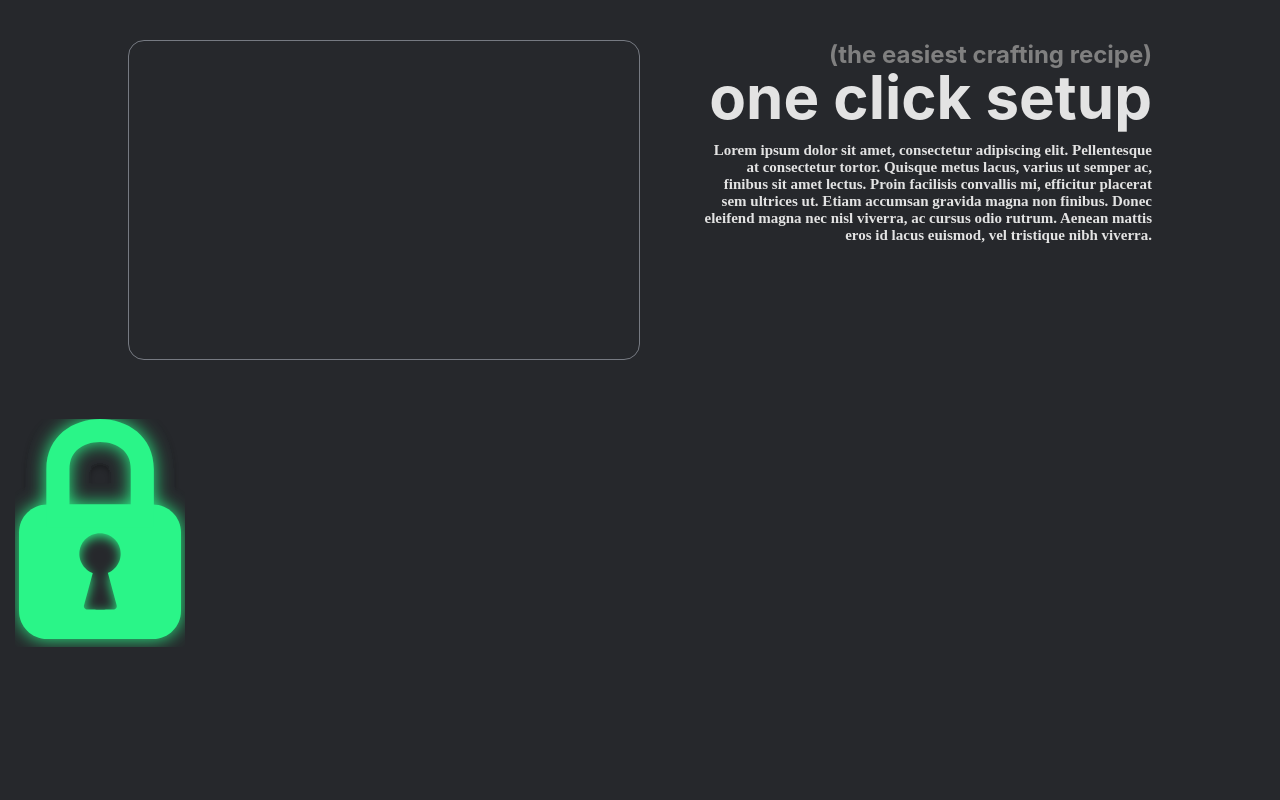
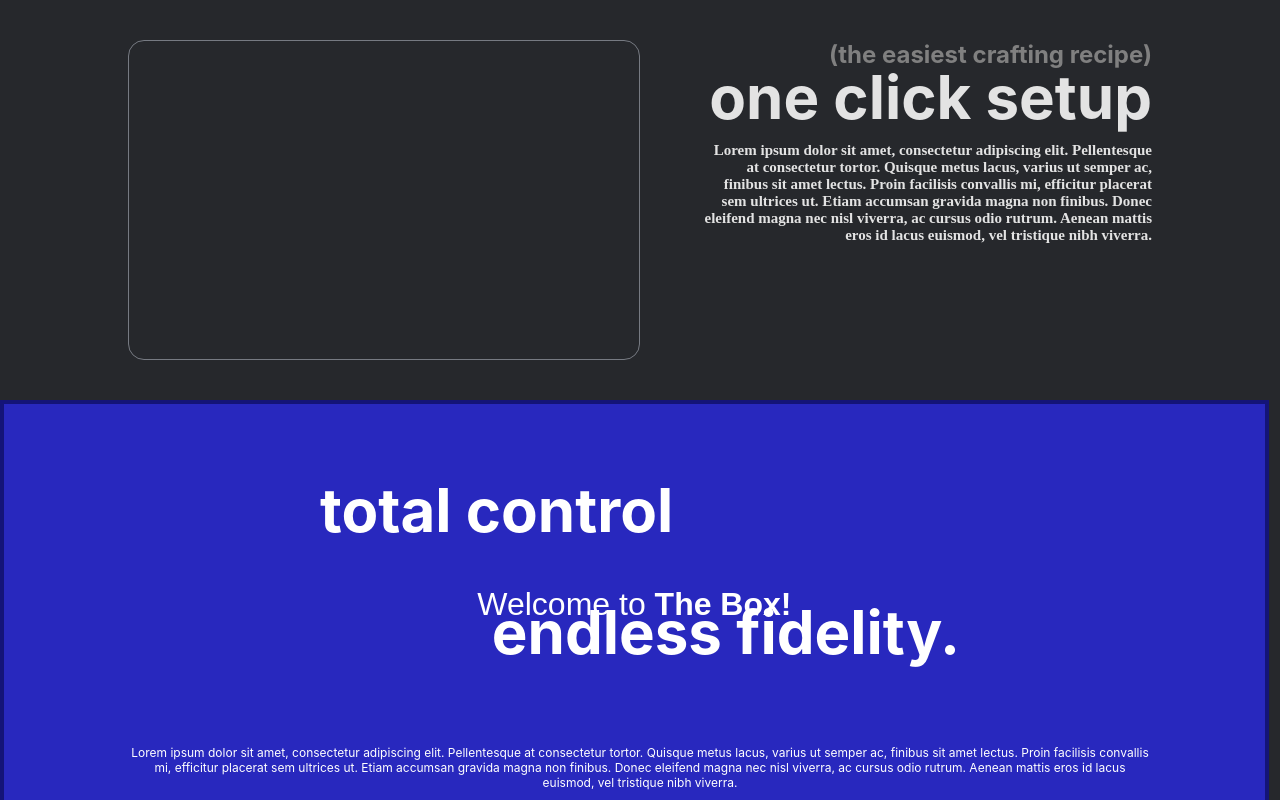
Before and after one commit to Lodestone-Team/frontend, a React (Create React App) app: page / in a window 1280 px wide. Shown: the part 2000-2800 px from the top of the page. Built offline with nearby package versions, Linux system fonts and the light colour scheme; a web font is replaced by a local one.

Commit message:
I added a noce background to the control section. it's not what you guys wanted but its a good demo kekekekkekekekke

```diff
--- a/src/App.tsx
+++ b/src/App.tsx
@@ -6,14 +6,17 @@ import FrontPage from "./FrontPage";
 import ControlPanel from "./ControlPanel";
 import AboutSection from "./AboutSection";
 import SecuritySection from "./SecuritySection";
+import ControlSection from "./ControlSection";
 import ToolsSection from "./ToolsSection";
 import FooterSection from "./FooterSection";
 
+import ControlAnimation from "./ControlAnimation";
+
 const App: React.FunctionComponent = () => {
 
-  const loremIpsum = "Lorem ipsum dolor sit amet, consectetur adipiscing elit. Pellentesque at consectetur tortor. Quisque metus lacus, varius ut semper ac, finibus sit amet lectus. Proin facilisis convallis mi, efficitur placerat sem ultrices ut. Etiam accumsan gravida magna non finibus. Donec eleifend magna nec nisl viverra, ac cursus odio rutrum. Aenean mattis eros id lacus euismod, vel tristique nibh viverra.";
-  const darkBackgroundAccent = '#36393f';
-  const darkBackground = '#26282C';
+  //const loremIpsum = "Lorem ipsum dolor sit amet, consectetur adipiscing elit. Pellentesque at consectetur tortor. Quisque metus lacus, varius ut semper ac, finibus sit amet lectus. Proin facilisis convallis mi, efficitur placerat sem ultrices ut. Etiam accumsan gravida magna non finibus. Donec eleifend magna nec nisl viverra, ac cursus odio rutrum. Aenean mattis eros id lacus euismod, vel tristique nibh viverra.";
+  //const darkBackgroundAccent = '#36393f';
+  //const darkBackground = '#26282C';
 
 
   return (
@@ -27,6 +30,7 @@ const App: React.FunctionComponent = () => {
       {/* security section is a bit of a lost cause right now. will do later */}
       <SecuritySection></SecuritySection>
 
+      <ControlSection/>
       {/*
       <div className="App-control">
         <div className="App-control-title-one">total control</div>
@@ -46,6 +50,7 @@ const App: React.FunctionComponent = () => {
       </div>
   */}
       <ToolsSection/>
+
       <FooterSection/>
     </div>
   );
--- /dev/null
+++ b/src/ControlAnimation.css
@@ -0,0 +1,15 @@
+#box {
+    background-color: rgba(40, 40, 190, 1);
+    border: 4px solid rgb(20, 20, 120);
+    transition: background-color 1s, border 1s;
+    width: 98.5vw;
+    height: 50vh;
+    display: flex;
+    align-items: center;
+    justify-content: center;
+}
+
+.vertical {
+    color: white;
+    font: 32px "Arial";
+}
--- /dev/null
+++ b/src/ControlAnimation.tsx
@@ -0,0 +1,61 @@
+import React, {useRef} from "react";
+import './ControlAnimation.css'
+
+const ControlAnimation = (props: any) => {
+    const numSteps = 20.0
+
+    let boxElement: any;
+    let prevRatio = 0.0;
+    let increasingColor = "rgba(40,40,190,ratio)"
+    let decreasingColor = "rgba(190,40,40,ratio)"
+
+    function createObserver() {
+        let observer;
+
+        let options = {
+            root: null,
+            rootMargin: "0px",
+            threshold: buildThresholdList()
+        };
+
+        observer = new IntersectionObserver(handleIntersect, options);
+        observer.observe(boxElement);
+    }
+    function buildThresholdList() {
+        let thresholds = [];
+        let numSteps = 20;
+
+        for (let i=1.0; i<=numSteps; i++) {
+            let ratio = i/numSteps;
+            thresholds.push(ratio);
+        }
+        thresholds.push(0);
+        return thresholds;
+    }
+    function handleIntersect(entries:any, observer:any) {
+        entries.forEach((entry:any) => {
+            if (entry.intersectionRatio > prevRatio) {
+                entry.target.style.backgroundColor = increasingColor.replace("ratio",
+                entry.intersectionRatio);
+            } else {
+                entry.target.style.backgroundColor = decreasingColor.replace("ratio",
+                entry.intersectionRatio);
+            }
+
+            prevRatio = entry.intersectionRatio;
+        });
+    }
+    window.addEventListener("load", (event) => {
+        boxElement = document.querySelector("#box");
+        createObserver();
+    }, false)
+    return (
+        <div id="box">
+            <div className="vertical">
+                Welcome to <strong>The Box!</strong>
+            </div>
+        </div>
+    );
+}
+
+export default ControlAnimation;
--- /dev/null
+++ b/src/ControlSection.css
@@ -0,0 +1,31 @@
+#control {
+    background: #26282C;
+    min-height: 50vh;
+    position: relative;
+    width: 100%;
+}
+
+#controlTitle {
+    color: white;
+    position: absolute;
+    top: 20%;
+    left: 25%;
+}
+
+#controlTitle2 {
+    color: white;
+    position: absolute;
+    right: 25%;
+    top: 50%;
+}
+
+#controlPara {
+    color: white;
+    position: absolute;
+    text-align: center;
+    width: 80vw;
+    bottom: 10%;
+    left: 50%;
+    margin-right: -50%;
+    transform: translate(-50%, 50%);
+}
--- /dev/null
+++ b/src/ControlSection.tsx
@@ -0,0 +1,17 @@
+import React, {useRef} from "react";
+import './ControlSection.css'
+import ControlAnimation from "./ControlAnimation";
+
+const ControlSection = (props: any) => {
+    const loremIpsum = "Lorem ipsum dolor sit amet, consectetur adipiscing elit. Pellentesque at consectetur tortor. Quisque metus lacus, varius ut semper ac, finibus sit amet lectus. Proin facilisis convallis mi, efficitur placerat sem ultrices ut. Etiam accumsan gravida magna non finibus. Donec eleifend magna nec nisl viverra, ac cursus odio rutrum. Aenean mattis eros id lacus euismod, vel tristique nibh viverra.";
+    return (
+        <section id="control">
+            <ControlAnimation></ControlAnimation>
+            <h1 id="controlTitle">total control</h1>
+            <h1 id="controlTitle2">endless fidelity.</h1>
+            <p id="controlPara">{loremIpsum}</p>
+        </section>
+    );
+}
+
+export default ControlSection;
--- a/src/SecuritySection.tsx
+++ b/src/SecuritySection.tsx
@@ -1,16 +1,14 @@
-import React from "react";
+import React, { useEffect, useState } from "react";
 import './SecuritySection.css'
 import Lock from './Lock.svg'
 
 const SecuritySection = (props: any) => {
 
     return (
-        <section id="security">
-            <div id="imageContainer">
-                <img src={Lock} alt="not found" id="lock"/>
-            </div>
-        </section>
+        <div className="app">
+            <div className="section"></div>
 
+        </div>
     );
 }
 
--- a/src/ToolsSection.css
+++ b/src/ToolsSection.css
@@ -1,6 +1,6 @@
 #tools {
     background: #26282C;
-    min-height: 150vh;
+    min-height: 250vh;
     position: relative;
     width: 100%;
 }
@@ -36,12 +36,13 @@
     font-size: 1.25rem;
 }
 
+/* I like having this section be a bit longer to give a fade in type animation*/
 #stickyBoxBounds {
     position: absolute;
     width: 40vw;
     right: 5vw;
     top: 20vh;
-    bottom: 10vh;
+    bottom: 100vh;
 }
 
 #stickyBox {
--- a/src/ToolsSection.tsx
+++ b/src/ToolsSection.tsx
@@ -8,7 +8,6 @@ const ToolsSection = (props: any) => {
 
     return (
         <section id="tools">
-            <div><GhostBlock></GhostBlock></div>
 
             <h1 id="toolsHeader"><span id="toolsGrad">power manage.</span> your world</h1>
             <ul id="paraList">
```
Also changed, not shown: src/Lock.svg.
